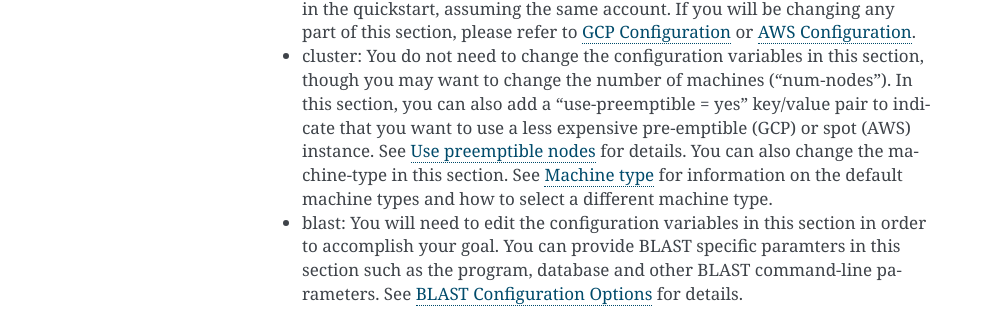
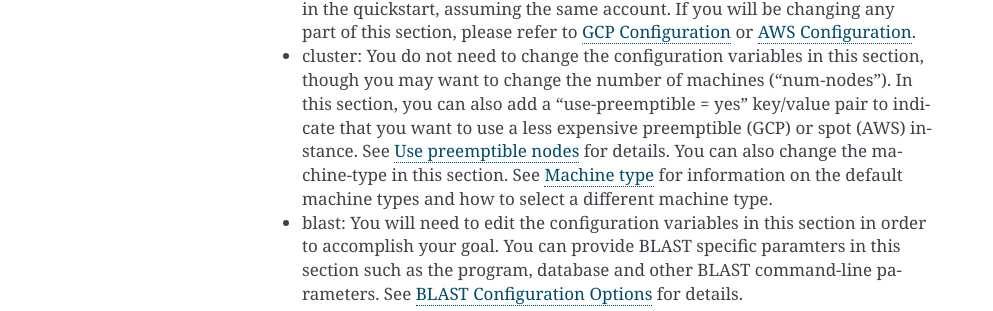
Before and after one commit to ncbi/elastic-blast-docs, a Sphinx documentation site: the page built from docs/source/tutorials.rst, in a window 1280 px wide. Shown: the part 885-1196 px from the top of the page, without its empty margins (148-1141 px from the left). Built offline with Sphinx 7.4.7, drawn with Linux system fonts in a browser that asks for light colours.

Commit message:
Change spelling of pre-emptible to preemptible for consistency

```diff
--- a/docs/source/tutorials.rst
+++ b/docs/source/tutorials.rst
@@ -42,7 +42,7 @@ Below is the configuration file used in the AWS quickstart (the GCP file is simi
 
 * cloud-provider: You will be able to use the same configuration variables used in the quickstart, assuming the same account.  If you will be changing any part of this section, please refer to :ref:`gcp_conf` or :ref:`aws_conf`.
 
-* cluster: You do not need to change the configuration variables in this section, though you may want to change the number of machines ("num-nodes").  In this section, you can also add a "use-preemptible = yes" key/value pair to indicate that you want to use a less expensive pre-emptible (GCP) or spot (AWS) instance. See :ref:`elb_use_preemptible` for details.  You can also change the machine-type in this section.  See :ref:`elb_machine_type` for information on the default machine types and how to select a different machine type.
+* cluster: You do not need to change the configuration variables in this section, though you may want to change the number of machines ("num-nodes").  In this section, you can also add a "use-preemptible = yes" key/value pair to indicate that you want to use a less expensive preemptible (GCP) or spot (AWS) instance. See :ref:`elb_use_preemptible` for details.  You can also change the machine-type in this section.  See :ref:`elb_machine_type` for information on the default machine types and how to select a different machine type.
 
 * blast: You will need to edit the configuration variables in this section in order to accomplish your goal.  You can provide BLAST specific paramters in this section such as the program, database and other BLAST command-line parameters.  See :ref:`BLAST Configuration Options <blast_config_options>` for details.
 
--- a/docs/source/tutorials/submit-and-wait-script.rst
+++ b/docs/source/tutorials/submit-and-wait-script.rst
@@ -23,7 +23,7 @@
 MegaBLAST on a large nucleotide set
 ===================================
 
-In this example, you search 87,374 hepatitis sequences against the nt database, producing tabular output.  The search should take about 75 minutes and cost less than $10.  The pre-emptible or spot price could be as little as 20% of that, but may take longer to complete.
+In this example, you search 87,374 hepatitis sequences against the nt database, producing tabular output.  The search should take about 75 minutes and cost less than $10.  The preemptible or spot price could be as little as 20% of that, but may take longer to complete.
 
 Below is the configuration file for this example.  Copy it into a new file with a text editor, then fill in the needed sections, which includes the cloud-provider information, the query path, and a bucket for your results.  Assuming you are using the same account as in the quickstart, use the same cloud-provider information.  For the query path, uncomment either the GCP (gs://) or the AWS (s3://) option and delete the other one.  You may use the results bucket used in the quickstart, but you should change the final location (BDQA).
 
```
